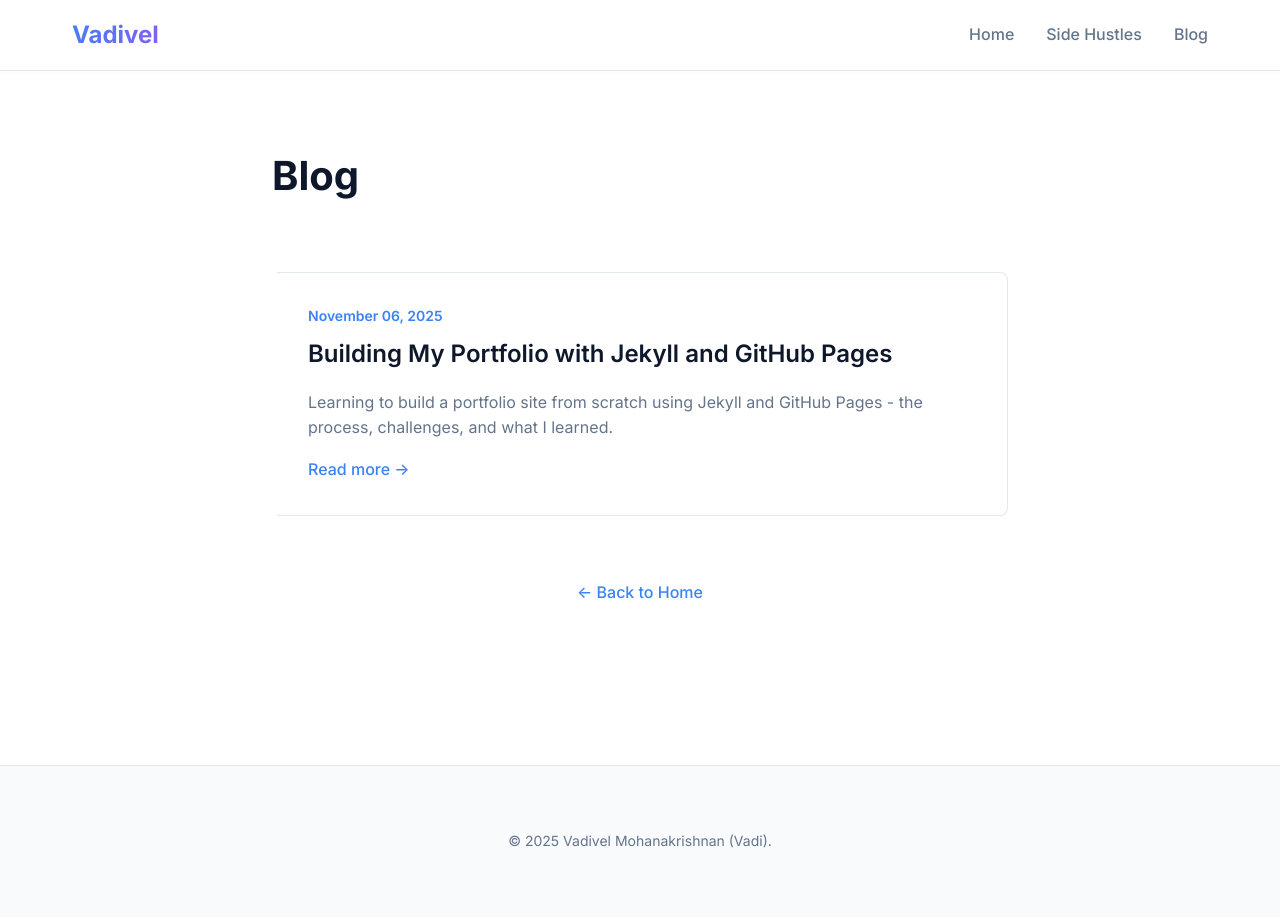
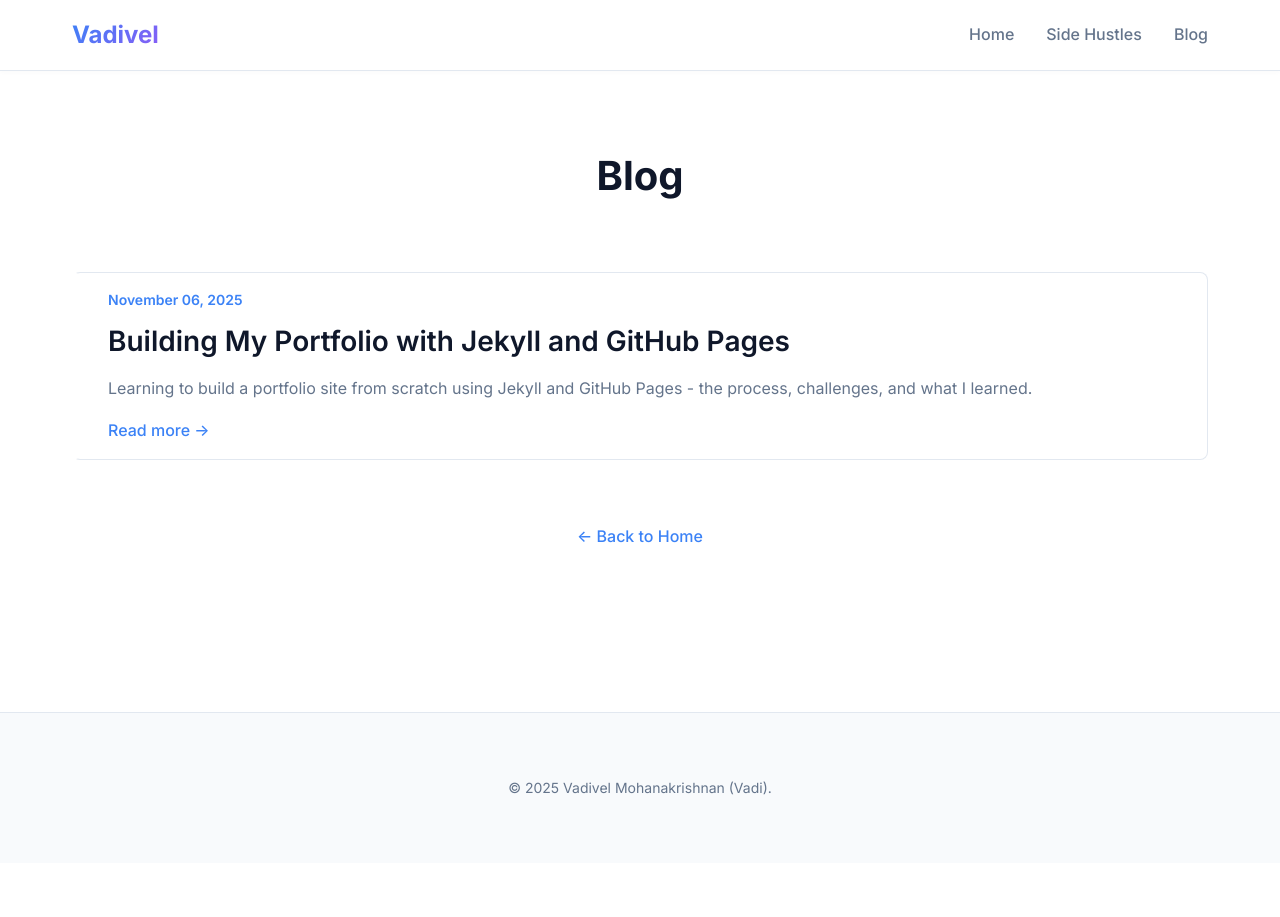
Before and after one commit to vmvadivel/vmvadivel.github.io, a Jekyll site: the page built from blog.html, in a window 1280 px wide. Built offline with Jekyll 4.4.1, drawn with Linux system fonts in a browser that asks for light colours.

Commit message:
fix improved blog page design

```diff
--- a/assets/css/main.css
+++ b/assets/css/main.css
@@ -1087,3 +1087,82 @@
     font-size: 1.125rem;
   }
 }
+
+/* ====================================
+   BLOG PAGE - FULL WIDTH FIX
+   Match homepage container width
+   ==================================== */
+
+/* Blog page container - same width as homepage */
+.blog-page {
+  max-width: 1200px;  /* Match .section-container */
+  margin: 0 auto;
+  padding: var(--spacing-lg) var(--spacing-md);
+}
+
+/* Blog posts grid - use full width */
+.blog-page .blog-posts {
+  max-width: 100%;  /* Don't restrict width */
+  width: 100%;
+  display: grid;
+  gap: var(--spacing-md);
+}
+
+/* Page title */
+.blog-page .page-title {
+  font-size: var(--font-size-3xl);
+  font-weight: 700;
+  margin-bottom: var(--spacing-lg);
+  text-align: center;
+}
+
+/* Optimized card spacing for blog archive */
+.blog-page .blog-card {
+  padding: var(--spacing-sm) var(--spacing-md);
+  margin-bottom: 0;  /* Gap handled by grid */
+}
+
+/* Limit excerpt length */
+.blog-page .blog-excerpt {
+  display: -webkit-box;
+  -webkit-line-clamp: 2;
+  -webkit-box-orient: vertical;
+  overflow: hidden;
+  line-height: 1.6;
+}
+
+/* Slightly smaller title on blog archive */
+.blog-page .blog-title {
+  font-size: 1.75rem;
+  margin-bottom: 0.75rem;
+}
+
+/* Back link styling */
+.blog-page .back-link {
+  margin-top: var(--spacing-lg);
+  text-align: center;
+}
+
+.blog-page .back-link a {
+  display: inline-block;
+  color: var(--color-accent);
+  text-decoration: none;
+  font-weight: 500;
+  transition: var(--transition);
+  border-bottom: 2px solid transparent;
+}
+
+.blog-page .back-link a:hover {
+  border-bottom-color: var(--color-accent);
+}
+
+/* Responsive */
+@media (max-width: 768px) {
+  .blog-page {
+    padding: var(--spacing-md) var(--spacing-sm);
+  }
+
+  .blog-page .blog-title {
+    font-size: var(--font-size-xl);
+  }
+}
--- a/blog.html
+++ b/blog.html
@@ -21,7 +21,7 @@
           {% if post.description %}
             <p class="blog-excerpt">{{ post.description }}</p>
           {% elsif post.excerpt %}
-            <p class="blog-excerpt">{{ post.excerpt | strip_html | truncatewords: 30 }}</p>
+            <p class="blog-excerpt">{{ post.excerpt | strip_html | truncatewords: 25 }}</p>
           {% endif %}
 
           <a href="{{ post.url | relative_url }}" class="blog-link">Read more →</a>
```
